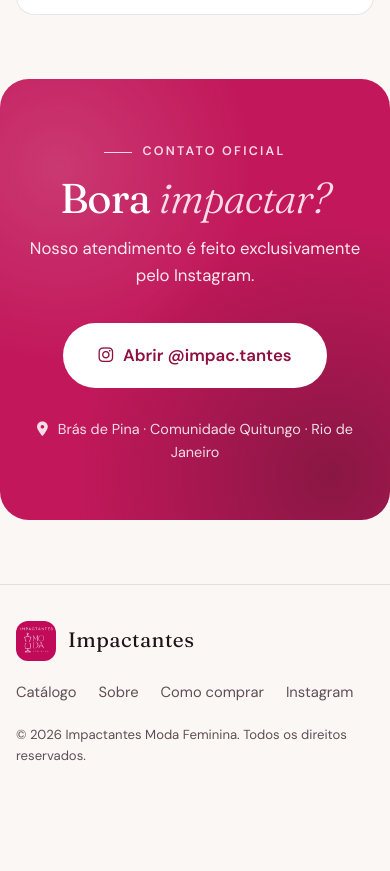
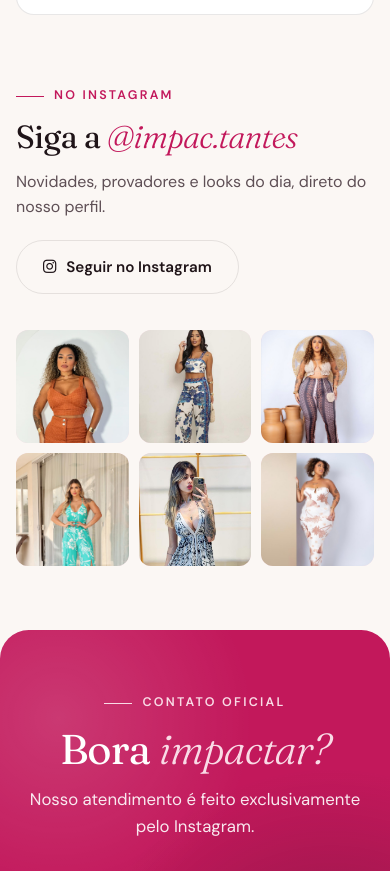
Before and after one commit to raphaellacostaa/site-impactantes, a plain HTML site: page index.html in a window 390 px wide. Shown: the part 5775-6646 px from the top of the page. Before the commit the page ends 6577 px from the top, so only its background shows below. Drawn offline with Linux system fonts and the light colour scheme.

Commit message:
feat: adicionar seção "Siga no Instagram"
- Nova seção antes do Contato com chamada para seguir @impac.tantes
- Grade com 6 fotos do catálogo levando ao perfil do Instagram
- Espaço comentado no HTML para colar um widget de feed no futuro

Co-Authored-By: Claude Opus 5.5 <noreply@anthropic.com>

```diff
--- a/css/style.css
+++ b/css/style.css
@@ -616,6 +616,56 @@ h1, h2, h3, p, figure { margin: 0; }
 .passo h3 { font-family: var(--font-display); font-weight: 400; font-size: 1.4rem; margin-bottom: 8px; }
 .passo p { color: var(--ink-soft); font-size: 0.95rem; }
 
+/* ---------- Instagram ---------- */
+.section-insta { padding-top: 0; }
+.insta-head {
+  display: flex;
+  flex-wrap: wrap;
+  align-items: flex-end;
+  justify-content: space-between;
+  gap: 20px;
+}
+.insta-feed { min-height: 120px; }
+.insta-fallback {
+  display: grid;
+  grid-template-columns: repeat(6, minmax(0, 1fr));
+  gap: 10px;
+}
+.insta-fallback a {
+  position: relative;
+  aspect-ratio: 1;
+  overflow: hidden;
+  border-radius: var(--radius-sm);
+  background: var(--blush);
+}
+.insta-fallback img {
+  width: 100%;
+  height: 100%;
+  object-fit: cover;
+  object-position: top;
+  transition: transform 0.6s var(--ease);
+}
+.insta-fallback a::after {
+  content: "\f16d";
+  font-family: "Font Awesome 6 Brands";
+  position: absolute;
+  inset: 0;
+  display: grid;
+  place-items: center;
+  font-size: 1.6rem;
+  color: var(--white);
+  background: rgba(194, 24, 91, 0.55);
+  opacity: 0;
+  transition: opacity 0.3s;
+}
+.insta-fallback a:hover img { transform: scale(1.06); }
+.insta-fallback a:hover::after,
+.insta-fallback a:focus-visible::after { opacity: 1; }
+
+@media (max-width: 860px) {
+  .insta-fallback { grid-template-columns: repeat(3, minmax(0, 1fr)); }
+}
+
 /* ---------- CTA / Contato ---------- */
 .section-cta { padding-top: 0; }
 .cta {
--- a/index.html
+++ b/index.html
@@ -332,6 +332,39 @@
       </div>
     </section>
 
+    <!-- ===== Instagram ===== -->
+    <section id="instagram" class="section section-insta">
+      <div class="container">
+        <header class="section-head insta-head reveal">
+          <div>
+            <p class="eyebrow">No Instagram</p>
+            <h2 class="section-title">Siga a <em>@impac.tantes</em></h2>
+            <p class="section-subtitle">Novidades, provadores e looks do dia, direto do nosso perfil.</p>
+          </div>
+          <a href="https://instagram.com/impac.tantes" target="_blank" rel="noopener" class="btn btn-ghost">
+            <i class="fa-brands fa-instagram" aria-hidden="true"></i> Seguir no Instagram
+          </a>
+        </header>
+
+        <div class="insta-feed reveal" id="instagramFeed">
+          <!--
+            WIDGET DO INSTAGRAM
+            Cole aqui o código fornecido pelo serviço de widget (ex.: Behold).
+            Enquanto não houver widget, aparece a grade abaixo com fotos do catálogo
+            levando ao perfil.
+          -->
+          <div class="insta-fallback">
+            <a href="https://instagram.com/impac.tantes" target="_blank" rel="noopener" aria-label="Ver no Instagram"><img src="images/produto8.jpg" alt="" loading="lazy" width="1200" height="1600"></a>
+            <a href="https://instagram.com/impac.tantes" target="_blank" rel="noopener" aria-label="Ver no Instagram"><img src="images/produto3.jpg" alt="" loading="lazy" width="716" height="872"></a>
+            <a href="https://instagram.com/impac.tantes" target="_blank" rel="noopener" aria-label="Ver no Instagram"><img src="images/produto10.jpg" alt="" loading="lazy" width="1098" height="1354"></a>
+            <a href="https://instagram.com/impac.tantes" target="_blank" rel="noopener" aria-label="Ver no Instagram"><img src="images/produto6.jpg" alt="" loading="lazy" width="1066" height="1600"></a>
+            <a href="https://instagram.com/impac.tantes" target="_blank" rel="noopener" aria-label="Ver no Instagram"><img src="images/produto2.jpg" alt="" loading="lazy" width="794" height="1525"></a>
+            <a href="https://instagram.com/impac.tantes" target="_blank" rel="noopener" aria-label="Ver no Instagram"><img src="images/produto11.jpg" alt="" loading="lazy" width="997" height="1245"></a>
+          </div>
+        </div>
+      </div>
+    </section>
+
     <!-- ===== Contato ===== -->
     <section id="contato" class="section section-cta">
       <div class="container cta reveal">
```
